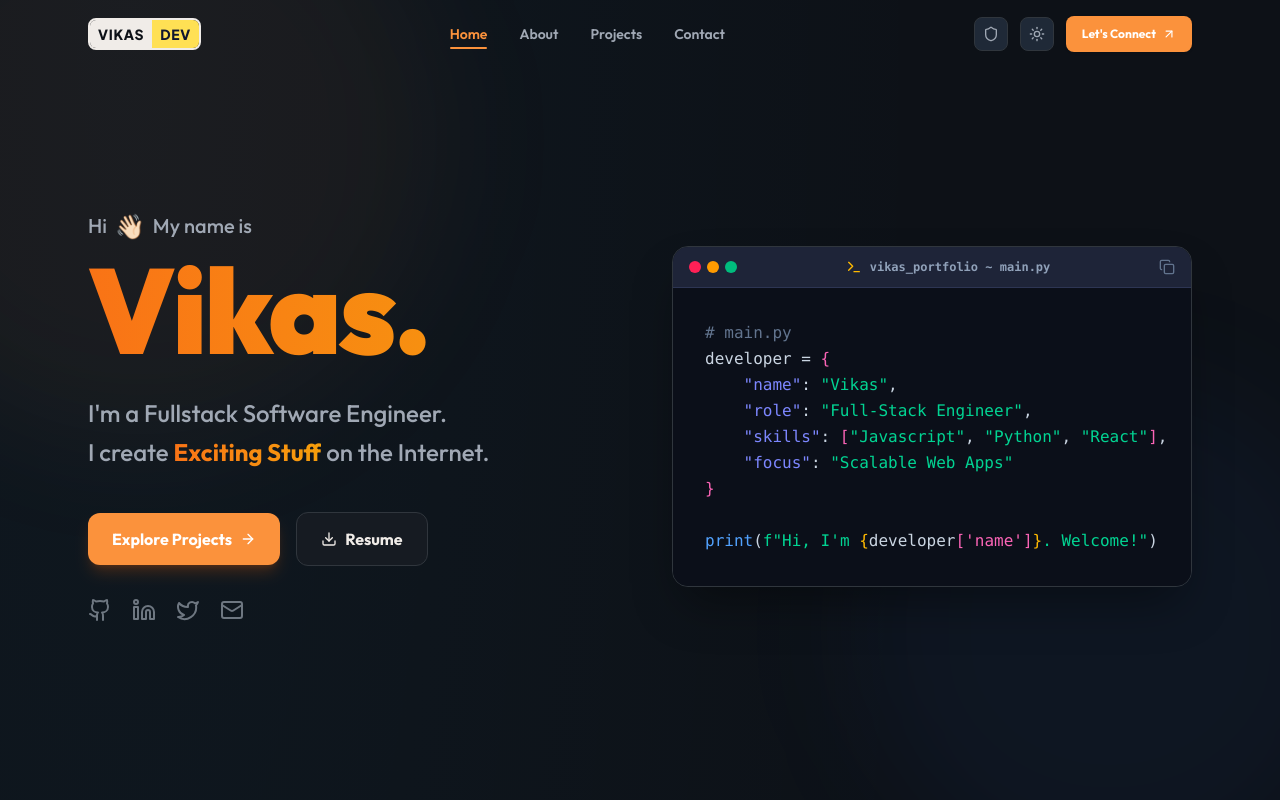
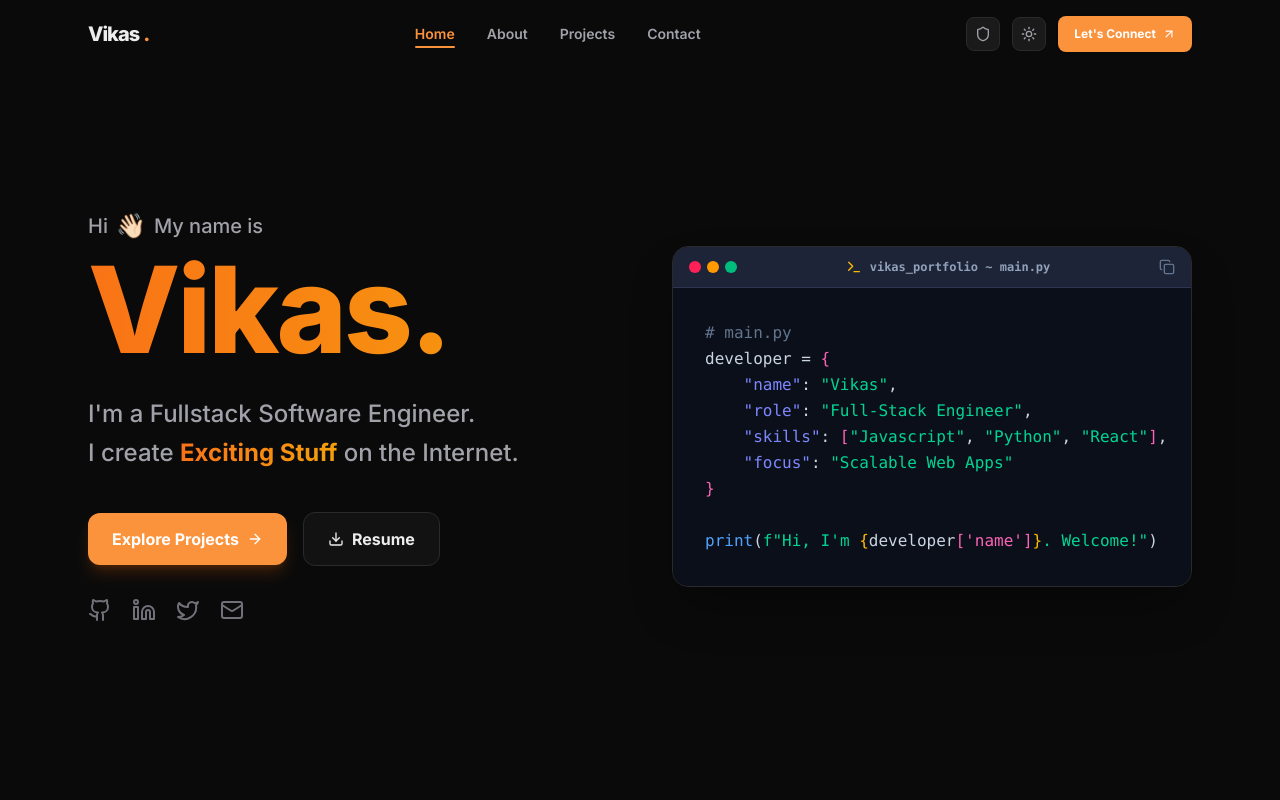
Before and after one commit to Vikaskkumar/Portfolio, a React (Vite) app: page / in a window 1280 px wide. Shown: the top 800 px of the page. Built offline with nearby package versions, Linux system fonts and the light colour scheme.

Commit message:
admin page updated

```diff
--- a/src/components/Contact.jsx
+++ b/src/components/Contact.jsx
@@ -84,7 +84,7 @@ export default function Contact() {
 
   return (
     <section id="contact" className="relative py-20 sm:py-24 border-t border-[var(--c-border)] overflow-hidden text-left">
-      <div className="absolute top-1/4 right-1/4 w-96 h-96 bg-[var(--c-accent)]/5 rounded-full blur-3xl -z-10" />
+
 
       <div className="max-w-6xl mx-auto px-6">
         {/* Header */}
--- a/src/components/Hero.jsx
+++ b/src/components/Hero.jsx
@@ -25,11 +25,7 @@ print(f"Hi, I'm {developer['name']}. Welcome!")`;
 
   return (
     <section id="home" className="relative min-h-screen flex items-center pt-24 sm:pt-28 pb-16 sm:pb-20 overflow-hidden">
-      {/* Ambient background blobs */}
-      <div className="absolute inset-0 -z-10 pointer-events-none overflow-hidden">
-        <div className="absolute -top-40 -left-40 w-[600px] h-[600px] bg-[var(--c-accent)]/5 rounded-full blur-3xl" />
-        <div className="absolute -bottom-20 -right-20 w-[500px] h-[500px] bg-blue-500/5 rounded-full blur-3xl" />
-      </div>
+
 
       <div className="max-w-6xl mx-auto px-6 grid grid-cols-1 lg:grid-cols-2 gap-10 lg:gap-16 items-center">
 
--- a/src/components/Navbar.jsx
+++ b/src/components/Navbar.jsx
@@ -51,10 +51,10 @@ export default function Navbar({ theme, toggleTheme }) {
         {/* Logo */}
         <a
           href="#home"
-          className="inline-flex items-center font-display font-black text-xs sm:text-sm tracking-wider uppercase border-[2.5px] border-[var(--c-brand)] overflow-hidden rounded-lg"
+          className="inline-flex items-center gap-1 font-display font-black text-xl tracking-tighter"
         >
-          <span className="bg-[var(--c-brand)] text-[var(--c-bg)] px-2 py-1">VIKAS</span>
-          <span className="bg-[var(--c-yellow)] text-[#10162f] px-2 py-1">DEV</span>
+          <span className="text-[var(--c-text)]">Vikas</span>
+          <span className="text-[var(--c-accent)]">.</span>
         </a>
 
         {/* Desktop Nav Links */}
--- a/src/components/Projects.jsx
+++ b/src/components/Projects.jsx
@@ -20,7 +20,7 @@ export default function Projects() {
 
   return (
     <section id="projects" className="relative py-20 sm:py-24 border-t border-[var(--c-border)] overflow-hidden">
-      <div className="absolute top-1/3 right-1/4 w-96 h-96 bg-purple-500/5 rounded-full blur-3xl -z-10" />
+
 
       <div className="max-w-6xl mx-auto px-6">
         {/* Header */}
--- a/src/components/Skills.jsx
+++ b/src/components/Skills.jsx
@@ -103,11 +103,7 @@ export default function Skills() {
   return (
     <section id="about" className="relative py-24 sm:py-28 border-t border-[var(--c-border)] overflow-hidden">
 
-      {/* Ambient blobs */}
-      <div className="absolute inset-0 -z-10 pointer-events-none overflow-hidden">
-        <div className="absolute -top-10 left-1/4  w-72 h-72 bg-blue-500/5   rounded-full blur-3xl" />
-        <div className="absolute bottom-0  right-1/4 w-80 h-80 bg-purple-500/5 rounded-full blur-3xl" />
-      </div>
+
 
       <div className="max-w-6xl mx-auto px-6">
 
--- a/src/index.css
+++ b/src/index.css
@@ -1,44 +1,43 @@
-@import url("https://fonts.googleapis.com/css2?family=Outfit:wght@300;400;500;600;700;800;900&family=Plus+Jakarta+Sans:wght@400;600;700;800;900&display=swap");
+@import url("https://fonts.googleapis.com/css2?family=Inter:wght@300;400;500;600;700;800&display=swap");
 @import "tailwindcss";
 
 
 @custom-variant dark (&:where(.dark, .dark *));
 
-/* ─── Design tokens ─────────────────────────────────────────── */
 :root {
-  --c-bg:         #f8f5f0;        /* warm off-white */
-  --c-surface:    #ffffff;
-  --c-surface-2:  #f2ede6;        /* subtle warm grey */
-  --c-border:     #e5ddd4;
-  --c-text:       #1a1614;
-  --c-text-2:     #5a524a;
-  --c-text-3:     #9a8f85;
-  --c-brand:      #10162f;
-  --c-accent:     #f97316;
-  --c-yellow:     #ffd23f;
-  --c-blue:       #306998;
-  --shadow-neo:   4px 4px 0px 0px #10162f;
-  --shadow-neo-lg:6px 6px 0px 0px #10162f;
+  --c-bg:         #f8fafc;        /* slightly darker off-white to make white cards pop */
+  --c-surface:    #ffffff;        /* pure white for cards */
+  --c-surface-2:  #f1f5f9;        /* distinct secondary surface */
+  --c-border:     #cbd5e1;        /* darker border (slate-300) for clear element outlines */
+  --c-text:       #020617;        /* almost black (slate-950) for maximum text visibility */
+  --c-text-2:     #334155;        /* darker secondary text (slate-700) */
+  --c-text-3:     #64748b;        /* darker tertiary text (slate-500) */
+  --c-brand:      #020617;
+  --c-accent:     #d97706;        /* darker accent color for better contrast */
+  --c-yellow:     #b45309;
+  --c-blue:       #1d4ed8;
+  --shadow-neo:   0 4px 6px -1px rgba(0, 0, 0, 0.08), 0 2px 4px -2px rgba(0, 0, 0, 0.08); /* slightly stronger shadows */
+  --shadow-neo-lg:0 10px 15px -3px rgba(0, 0, 0, 0.1), 0 4px 6px -4px rgba(0, 0, 0, 0.1);
 }
 .dark {
-  --c-bg:         #0d1117;        /* GitHub-dark-style deep navy */
-  --c-surface:    #161b22;
-  --c-surface-2:  #1f2937;
-  --c-border:     #30363d;
-  --c-text:       #f0ece8;
-  --c-text-2:     #a0a8b4;
-  --c-text-3:     #6e7781;
-  --c-brand:      #f0ece8;
+  --c-bg:         #0a0a0a;        /* sleek dark */
+  --c-surface:    #121212;
+  --c-surface-2:  #1a1a1a;
+  --c-border:     #2a2a2a;
+  --c-text:       #ededed;
+  --c-text-2:     #a1a1aa;
+  --c-text-3:     #71717a;
+  --c-brand:      #ededed;
   --c-accent:     #fb923c;
-  --c-yellow:     #ffe054;
-  --c-blue:       #79b8ff;
-  --shadow-neo:   4px 4px 0px 0px #f0ece8;
-  --shadow-neo-lg:6px 6px 0px 0px #f0ece8;
+  --c-yellow:     #fcd34d;
+  --c-blue:       #60a5fa;
+  --shadow-neo:   0 4px 6px -1px rgb(0 0 0 / 0.3), 0 2px 4px -2px rgb(0 0 0 / 0.3);
+  --shadow-neo-lg:0 10px 15px -3px rgb(0 0 0 / 0.4), 0 4px 6px -4px rgb(0 0 0 / 0.4);
 }
 
 @theme {
-  --font-sans: "Outfit", "Plus Jakarta Sans", system-ui, sans-serif;
-  --font-display: "Plus Jakarta Sans", "Outfit", sans-serif;
+  --font-sans: "Inter", system-ui, sans-serif;
+  --font-display: "Inter", sans-serif;
   --animate-float: float 6s ease-in-out infinite;
   --animate-pulse-slow: pulse 4s cubic-bezier(0.4, 0, 0.6, 1) infinite;
 
@@ -70,27 +69,29 @@ body {
   background-color: var(--c-bg);
   color: var(--c-text);
   background-image:
-    radial-gradient(ellipse at 10% 0%,   rgba(249,115,22,0.05) 0%, transparent 50%),
-    radial-gradient(ellipse at 90% 100%, rgba(48,105,152,0.05) 0%, transparent 50%);
+    radial-gradient(at 0% 0%, rgba(234, 88, 12, 0.03) 0px, transparent 50%),
+    radial-gradient(at 100% 0%, rgba(37, 99, 235, 0.03) 0px, transparent 50%),
+    radial-gradient(at 100% 100%, rgba(234, 88, 12, 0.03) 0px, transparent 50%),
+    radial-gradient(at 0% 100%, rgba(37, 99, 235, 0.03) 0px, transparent 50%);
+  background-attachment: fixed;
 }
 
 .dark .grid-backdrop {
-  background-image:
-    radial-gradient(ellipse at 10% 0%,   rgba(56,189,248,0.04) 0%, transparent 50%),
-    radial-gradient(ellipse at 90% 100%, rgba(168,85,247,0.04) 0%, transparent 50%);
+  background-color: var(--c-bg);
+  background-image: none;
 }
 
 /* ─── Neobrutalist project cards ─────────────────────────────── */
 .gradient-border-card {
   position: relative;
   background: var(--c-surface);
-  border: 2.5px solid var(--c-brand);
-  border-left-width: 7px;
+  border: 1px solid var(--c-border);
+  border-radius: 1rem;
   box-shadow: var(--shadow-neo);
   transition: all 0.2s cubic-bezier(0.16, 1, 0.3, 1);
 }
 .gradient-border-card:hover {
-  transform: translate(-3px, -3px);
+  transform: translateY(-4px);
   box-shadow: var(--shadow-neo-lg);
 }
 
--- /dev/null
+++ b/temp.html
@@ -0,0 +1,26 @@
+<!DOCTYPE html>
+<html lang="en">
+  <head>
+    <meta charset="UTF-8" />
+    <link rel="icon" type="image/svg+xml" href="/vite.svg" />
+    <meta name="viewport" content="width=device-width, initial-scale=1.0" />
+    <title>LUXE ESTATE | Luxury Real Estate & Exclusive Properties</title>
+    <meta name="description" content="Discover extraordinary luxury homes, modern villas, and high-end penthouses for sale and rent with LUXE ESTATE." />
+    <!-- Google Fonts -->
+    <link rel="preconnect" href="https://fonts.googleapis.com">
+    <link rel="preconnect" href="https://fonts.gstatic.com" crossorigin>
+    <link href="https://fonts.googleapis.com/css2?family=Inter:wght@300;400;500;600;700;800&display=swap" rel="stylesheet">
+    <script>
+      if (localStorage.getItem('theme') === 'dark' || (!('theme' in localStorage) && window.matchMedia('(prefers-color-scheme: dark)').matches)) {
+        document.documentElement.classList.add('dark');
+      } else {
+        document.documentElement.classList.remove('dark');
+      }
+    </script>
+    <script type="module" crossorigin src="/assets/index-AWxxFRiv.js"></script>
+    <link rel="stylesheet" crossorigin href="/assets/index-BnRHQwLC.css">
+  </head>
+  <body class="bg-slate-50 dark:bg-black text-slate-900 dark:text-slate-100 font-sans antialiased selection:bg-amber-500 selection:text-slate-950 min-h-screen">
+    <div id="root"></div>
+  </body>
+</html>
```
